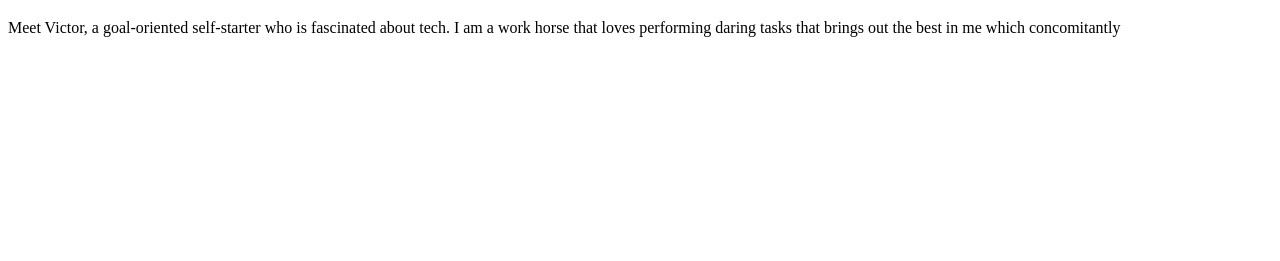
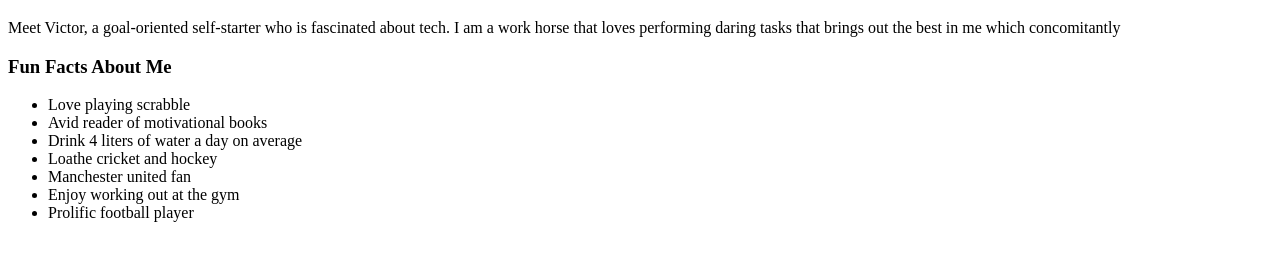
Before and after one commit to Victor-Ihemadu/about_victor, a plain HTML site: page index.html in a window 1280 px wide. Shown: the part 61-322 px from the top of the page. Drawn offline with Linux system fonts and the light colour scheme.

Commit message:
List of fun facts about me

```diff
--- a/index.html
+++ b/index.html
@@ -9,5 +9,15 @@
 <body>
     <h1>Victor Ihemadu</h1>
     <p>Meet Victor, a goal-oriented self-starter who is fascinated about tech. I am a work horse that loves performing daring tasks that brings out the best in me which concomitantly  </p>
+    <h3>Fun Facts About Me</h3>
+    <ul>
+        <li>Love playing scrabble</li>
+        <li>Avid reader of motivational books</li>
+        <li>Drink 4 liters of water a day on average</li>
+        <li>Loathe cricket and hockey</li>
+        <li>Manchester united fan</li>
+        <li>Enjoy working out at the gym</li>
+        <li>Prolific football player</li>
+    </ul>
 </body>
 </html>
```
